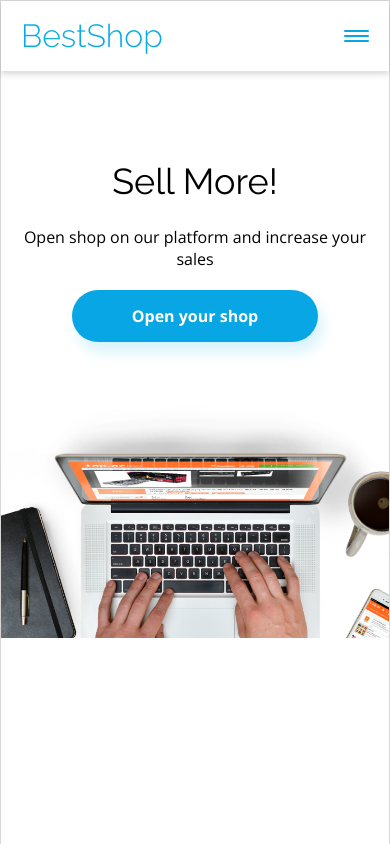
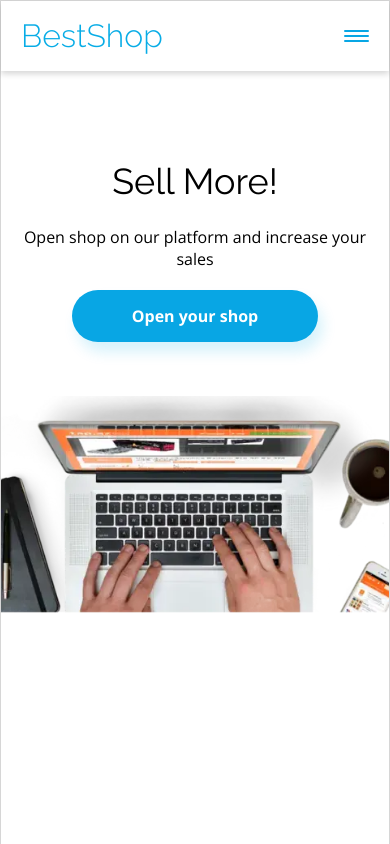
Before and after one commit to karolina-rachuta/BestShop_React, a React (Create React App) app: page / in a window 390 px wide. Shown: the top 844 px of the page. Built offline with nearby package versions, Linux system fonts and the light colour scheme.

Commit message:
adding mobile hero img

```diff
--- a/src/styles/components/hero.scss
+++ b/src/styles/components/hero.scss
@@ -14,6 +14,11 @@
     margin: 0 auto;
     display: flex;
     justify-content: center;
+
+    @media only screen and (max-width: 500px) {
+        background-image: url(../../assets/bgc-mobile.webp);
+        background-size: 110%;
+    }
 
     @media only screen and (min-width: toRem($breakpoint-medium)) and (max-width: toRem(950)) {
         background-size: 150%;
```
Also changed, not shown: src/assets/bgc-mobile.webp (added).
